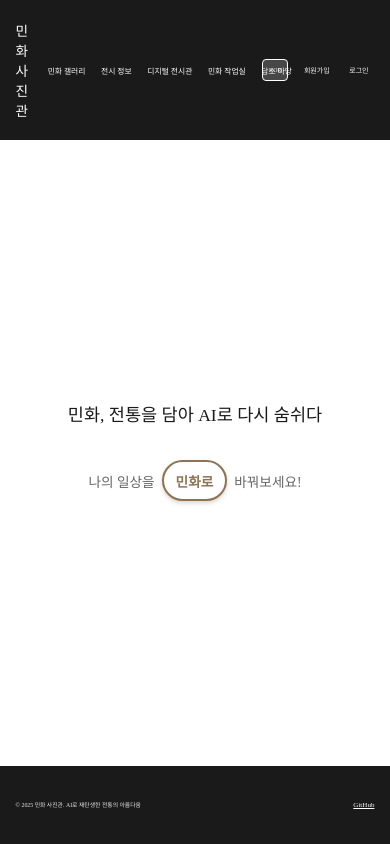
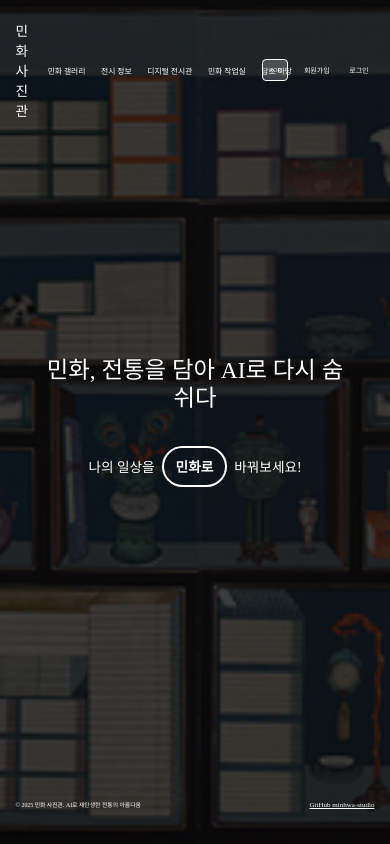
Before and after one commit to minhwa-studio/Front, a React Native app: screen /HomeScreen in a window 390 px wide. Built offline with nearby package versions, Linux system fonts and the light colour scheme; a web font is replaced by a local one.

Commit message:
[design] 홈 스크린 꾸미기 1차 완료

```diff
--- a/pages/HomeScreen.jsx
+++ b/pages/HomeScreen.jsx
@@ -1,10 +1,12 @@
-import React, { useState } from "react";
+import React, { useState, useEffect, useRef } from "react";
 import {
   View,
   Text,
   TouchableOpacity,
   Dimensions,
   Linking,
+  Animated,
+  ImageBackground,
 } from "react-native";
 import { styles } from "./HomeScreen.styles";
 import { useAuth } from "../AuthContext";
@@ -14,11 +16,70 @@ const { width, height } = Dimensions.get("window");
 const HomeScreen = ({ navigation }) => {
   const { isLoggedIn, userName, logout } = useAuth();
   const [language, setLanguage] = useState("KOR");
+  const [currentImageIndex, setCurrentImageIndex] = useState(0);
+
+  // 애니메이션 값들
+  const scaleAnim = useRef(new Animated.Value(1)).current;
+  const fadeAnim = useRef(new Animated.Value(1)).current;
+
+  // monthly_images 폴더의 이미지들
+  const backgroundImages = [
+    require("../public/monthly_images/이태숙 - 봉황도.jpg"),
+    require("../public/monthly_images/길혜은-책가도.jpg"),
+    require("../public/monthly_images/강향미-호피장막도.jpg"),
+    require("../public/monthly_images/강경미 - 백호도.jpg"),
+    require("../public/monthly_images/군학장생도.jpg"),
+    require("../public/monthly_images/고독.jpg"),
+    require("../public/monthly_images/空谷跫音(공곡공음).jpg"),
+    require("../public/monthly_images/모란도(37).jpg"),
+    require("../public/monthly_images/화접초충도(4).jpg"),
+    require("../public/monthly_images/풍속도(5).jpg"),
+    require("../public/monthly_images/2018 연화도.jpg"),
+    require("../public/monthly_images/금강산만물초승경도(1).jpg"),
+  ];
 
   // GitHub 링크 열기
   const openGitHub = () => {
     Linking.openURL("https://github.com/minhwa-studio");
   };
+
+  // 배경 이미지 슬라이드 애니메이션
+  useEffect(() => {
+    const interval = setInterval(() => {
+      // 페이드 아웃
+      Animated.timing(fadeAnim, {
+        toValue: 0,
+        duration: 1000, // 1초 동안 페이드아웃
+        useNativeDriver: true,
+      }).start(() => {
+        // 다음 이미지로 변경
+        setCurrentImageIndex((prev) => (prev + 1) % backgroundImages.length);
+
+        // 스케일 리셋
+        scaleAnim.setValue(1);
+
+        // 페이드 인
+        Animated.timing(fadeAnim, {
+          toValue: 1,
+          duration: 500,
+          useNativeDriver: true,
+        }).start();
+      });
+    }, 4000); // 4초마다 변경 (3초 확대 + 1초 페이드아웃)
+
+    return () => clearInterval(interval);
+  }, [backgroundImages.length, fadeAnim, scaleAnim]);
+
+  // 확대 애니메이션
+  useEffect(() => {
+    const scaleAnimation = Animated.timing(scaleAnim, {
+      toValue: 1.1,
+      duration: 2000,
+      useNativeDriver: true,
+    });
+
+    scaleAnimation.start();
+  }, [currentImageIndex, scaleAnim]);
 
   return (
     <View style={styles.container}>
@@ -88,6 +149,26 @@ const HomeScreen = ({ navigation }) => {
 
       {/* ===== MAIN SECTION ===== */}
       <View style={styles.main}>
+        {/* 배경 이미지 */}
+        <Animated.View
+          style={[
+            styles.backgroundImageContainer,
+            {
+              opacity: fadeAnim,
+              transform: [{ scale: scaleAnim }],
+            },
+          ]}
+        >
+          <ImageBackground
+            source={backgroundImages[currentImageIndex]}
+            style={styles.backgroundImage}
+            resizeMode="cover"
+          />
+          {/* 배경 어둡게 처리 */}
+          <View style={styles.backgroundOverlay} />
+        </Animated.View>
+
+        {/* 메인 콘텐츠 */}
         <View style={styles.mainContent}>
           <Text style={styles.mainTitle}>
             민화, 전통을 담아 AI로 다시 숨쉬다
@@ -115,7 +196,7 @@ const HomeScreen = ({ navigation }) => {
           </View>
           <View style={styles.footerRight}>
             <TouchableOpacity onPress={openGitHub}>
-              <Text style={styles.footerGitHub}>GitHub</Text>
+              <Text style={styles.footerGitHub}>GitHub minhwa-studio</Text>
             </TouchableOpacity>
           </View>
         </View>
--- a/pages/HomeScreen.styles.js
+++ b/pages/HomeScreen.styles.js
@@ -24,7 +24,7 @@ export const styles = StyleSheet.create({
   // 전체 컨테이너
   container: {
     flex: 1,
-    backgroundColor: colors.white,
+    backgroundColor: "transparent",
   },
 
   // ===== HEADER STYLES =====
@@ -32,7 +32,12 @@ export const styles = StyleSheet.create({
     width: "100%",
     paddingTop: Platform.OS === "web" ? 20 : 40,
     paddingBottom: 20,
-    backgroundColor: colors.black,
+    backgroundColor: "transparent",
+    position: "absolute",
+    top: 0,
+    left: 0,
+    right: 0,
+    zIndex: 20,
   },
   headerTop: {
     flexDirection: "row",
@@ -103,19 +108,46 @@ export const styles = StyleSheet.create({
     justifyContent: "center",
     alignItems: "center",
     paddingHorizontal: width * 0.04,
-    backgroundColor: colors.white,
+    backgroundColor: "transparent",
+    position: "relative",
+    overflow: "hidden",
+  },
+  backgroundImageContainer: {
+    position: "absolute",
+    top: 0,
+    left: 0,
+    right: 0,
+    bottom: 0,
+    width: "100%",
+    height: "100%",
+  },
+  backgroundImage: {
+    width: "100%",
+    height: "100%",
+  },
+  backgroundOverlay: {
+    position: "absolute",
+    top: 0,
+    left: 0,
+    right: 0,
+    bottom: 0,
+    backgroundColor: "rgba(0, 0, 0, 0.7)",
   },
   mainContent: {
     alignItems: "center",
     maxWidth: width * 0.8,
+    zIndex: 10,
   },
   mainTitle: {
-    fontSize: Math.min(width * 0.045, 36),
-    color: colors.black,
+    fontSize: Math.min(width * 0.06, 48), // 0.045 → 0.06, 36 → 48로 증가
+    color: colors.white,
     textAlign: "center",
     marginBottom: height * 0.04,
     fontFamily: "ChusaLoveBold",
-    lineHeight: Math.min(width * 0.055, 44),
+    lineHeight: Math.min(width * 0.07, 56), // 0.055 → 0.07, 44 → 56로 증가
+    textShadowColor: colors.black,
+    textShadowOffset: { width: 2, height: 2 },
+    textShadowRadius: 4,
   },
   subTitleContainer: {
     flexDirection: "row",
@@ -125,18 +157,21 @@ export const styles = StyleSheet.create({
   },
   subTitle: {
     fontSize: Math.min(width * 0.035, 28),
-    color: colors.darkGray,
+    color: colors.white,
     fontFamily: "ChusaLoveBold",
+    textShadowColor: colors.black,
+    textShadowOffset: { width: 1, height: 1 },
+    textShadowRadius: 2,
   },
   minwhaButton: {
     borderWidth: 2,
-    borderColor: colors.primary,
+    borderColor: colors.white,
     borderRadius: 25,
     paddingHorizontal: width * 0.03,
     paddingVertical: height * 0.01,
     marginHorizontal: width * 0.01,
-    backgroundColor: colors.white,
-    shadowColor: colors.primary,
+    backgroundColor: "transparent",
+    shadowColor: colors.black,
     shadowOffset: { width: 0, height: 2 },
     shadowOpacity: 0.3,
     shadowRadius: 4,
@@ -144,16 +179,21 @@ export const styles = StyleSheet.create({
   },
   minwhaButtonText: {
     fontSize: Math.min(width * 0.035, 28),
-    color: colors.primary,
+    color: colors.white,
     fontFamily: "ChusaLoveBold",
     fontWeight: "bold",
   },
 
   // ===== FOOTER STYLES =====
   footer: {
-    backgroundColor: colors.black,
+    backgroundColor: "transparent",
     paddingVertical: 30,
     paddingHorizontal: width * 0.04,
+    position: "absolute",
+    bottom: 0,
+    left: 0,
+    right: 0,
+    zIndex: 20,
   },
   footerContent: {
     flexDirection: "row",
@@ -168,7 +208,7 @@ export const styles = StyleSheet.create({
   },
   footerCopyright: {
     fontSize: Math.min(width * 0.015, 12),
-    color: colors.lightGray,
+    color: colors.white,
     fontFamily: "ChusaLoveBold",
     lineHeight: 18,
   },
```
